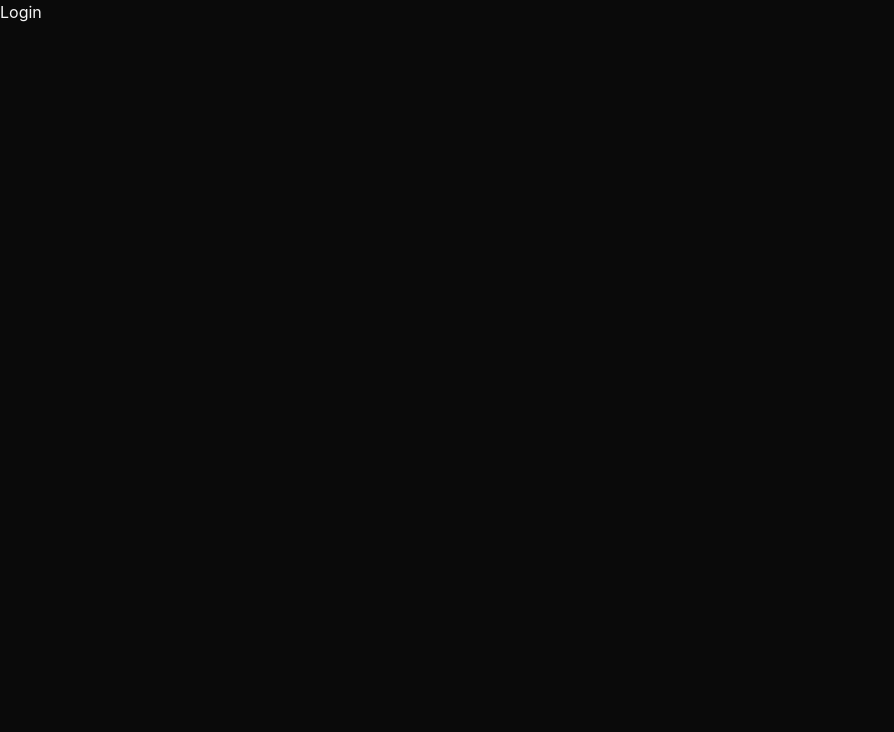
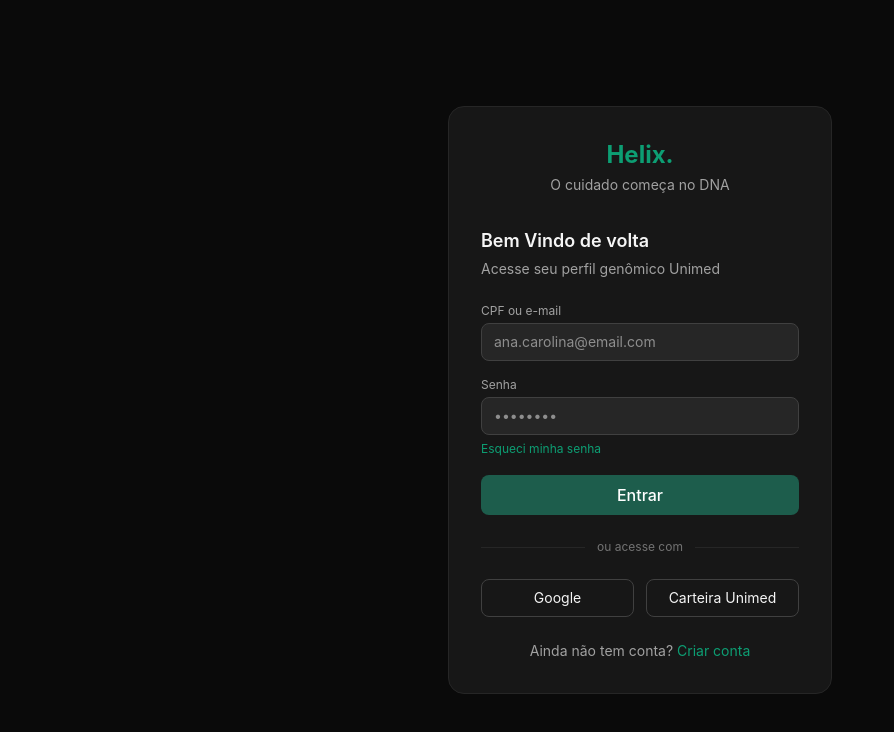
Before and after one commit to dpsanz/helix-app-demo, a React (Vite) app in the folder helix-app-demo/: page / in a window 1280 px wide. Shown: the top 732 px of the page, without its empty margins (0-894 px from the left). Built offline with nearby package versions, Linux system fonts and the light colour scheme.

Commit message:
Tela de Login

```diff
--- a/helix-app-demo/src/pages/Auth/Login.tsx
+++ b/helix-app-demo/src/pages/Auth/Login.tsx
@@ -1,8 +1,86 @@
-function Login() {
+import { useState } from 'react'
+import { useNavigate, Link } from 'react-router-dom'
+import { useAuth } from '../../hooks/useAuth'
+
+export default function Login() {
+    const [cpfEmail, setCpfEmail] = useState('')
+    const [senha, setSenha] = useState('')
+    const {login} = useAuth()
+    const navigate = useNavigate()
+
+    function handleSubmit(event: React.FormEvent) {
+        e.preventDefault()
+        login()
+        navigate('/perfil')
+    }
+
     return (
-        <div>
-            Login
+        <div className="min-h-screen flex items-center justify-center px-4">
+            <div className='w-full max-w-sm bg-neutral-900 rounded-2xl p-8 border border-neutral-800'>
+
+                <div className='text-center mb-8'>
+                    <h1 className='text-2xl font-bold text-helix-lightgreen'>Helix.</h1>
+                    <p className='text-sm text-neutral-400 mt-1'>O cuidado começa no DNA</p>
+                </div>
+                <h2 className='text-lg font-semibold mb-1'>Bem Vindo de volta</h2>
+                <p className='text-sm text-neutral-400 mb-6'>Acesse seu perfil genômico Unimed</p>
+
+        <form onSubmit={handleSubmit} className="space-y-4">
+          <div>
+            <label className="text-xs text-neutral-400 mb-1 block">CPF ou e-mail</label>
+            <input
+              type="text"
+              value={cpfEmail}
+              onChange={(e) => setCpfEmail(e.target.value)}
+              className="w-full bg-neutral-800 border border-neutral-700 rounded-lg px-3 py-2 text-sm focus:outline-none focus:border-helix-green"
+              placeholder="ana.carolina@email.com"
+            />
+          </div>
+
+          <div>
+            <label className="text-xs text-neutral-400 mb-1 block">Senha</label>
+            <input
+              type="password"
+              value={senha}
+              onChange={(e) => setSenha(e.target.value)}
+              className="w-full bg-neutral-800 border border-neutral-700 rounded-lg px-3 py-2 text-sm focus:outline-none focus:border-helix-green"
+              placeholder="••••••••"
+            />
+            <Link to="#" className="text-xs text-helix-lightgreen mt-1 inline-block hover:underline">
+              Esqueci minha senha
+            </Link>
+          </div>
+
+          <button
+            type="submit"
+            className="w-full bg-helix-green hover:bg-helix-lightgreen transition-colors text-white font-medium py-2 rounded-lg"
+          >
+            Entrar
+          </button>
+        </form>
+
+        <div className="flex items-center gap-3 my-6">
+          <div className="h-px bg-neutral-800 flex-1" />
+          <span className="text-xs text-neutral-500">ou acesse com</span>
+          <div className="h-px bg-neutral-800 flex-1" />
         </div>
-    )
+
+        <div className="grid grid-cols-2 gap-3">
+          <button className="border border-neutral-700 rounded-lg py-2 text-sm hover:bg-neutral-800">
+            Google
+          </button>
+          <button className="border border-neutral-700 rounded-lg py-2 text-sm hover:bg-neutral-800">
+            Carteira Unimed
+          </button>
+        </div>
+
+        <p className="text-center text-sm text-neutral-400 mt-6">
+          Ainda não tem conta?{' '}
+          <Link to="/cadastro" className="text-helix-lightgreen hover:underline">
+            Criar conta
+          </Link>
+        </p>
+      </div>
+    </div>
+  )
 }
-export default Login
```
